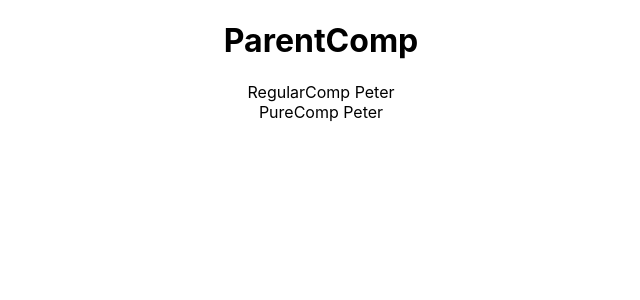
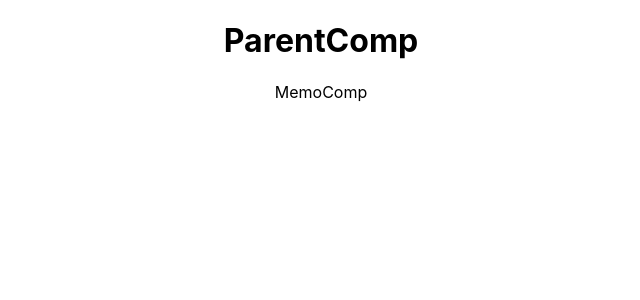
Before and after one commit to Mhdez221993/react-playground, a React (Create React App) app: page / in a window 1280 px wide. Shown: the top 300 px of the page, without its empty margins (319-959 px from the left). Built offline with nearby package versions, Linux system fonts and the light colour scheme.

Commit message:
React.memo in fucn comp same as pure class comp

```diff
--- /dev/null
+++ b/src/components/MemoComp.js
@@ -0,0 +1,10 @@
+import React from 'react';
+
+function MemoComp({name}) {
+  console.log('Rendering Memo component');
+  return (
+    <div>MemoComp</div>
+  )
+}
+
+export default React.memo(MemoComp)
--- a/src/components/ParentComp.js
+++ b/src/components/ParentComp.js
@@ -1,7 +1,6 @@
 import React, { Component } from 'react';
 
-import PureComp from './PureComp';
-import RegularComp from './RegularComp';
+import MemoComp from './MemoComp';
 
 class ParentComp extends Component {
   constructor(props) {
@@ -24,8 +23,10 @@
     return (
       <div>
         <h1>ParentComp</h1>
-        <RegularComp name={this.state.name} />
-        <PureComp name={this.state.name} />
+        {/* <RegularComp name={this.state.name} />
+        <PureComp name={this.state.name} /> */}
+
+        <MemoComp name={this.state.name} />
       </div>
     );
   }
```
